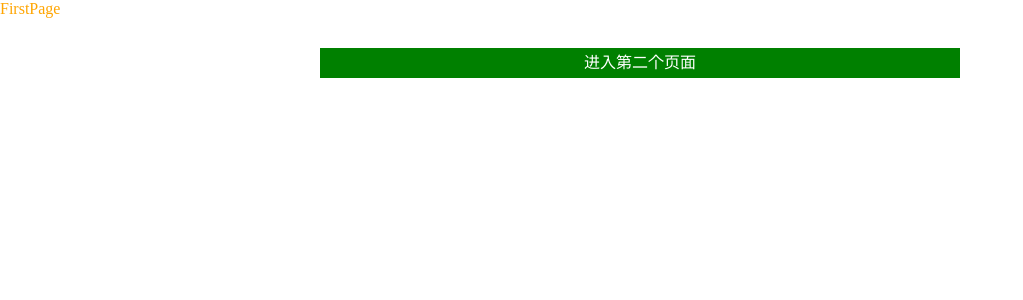
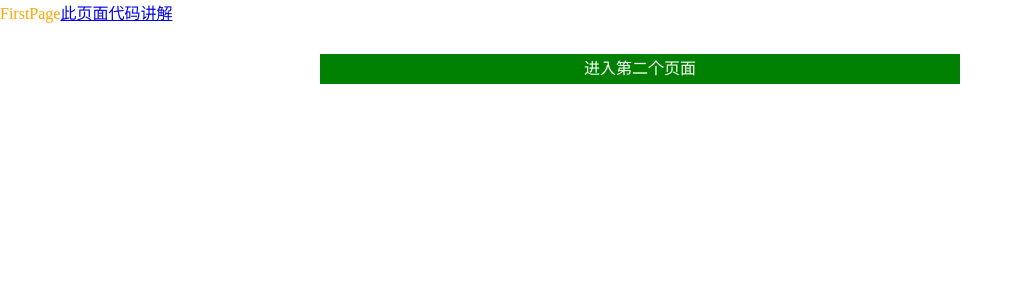
Before and after one commit to LiJinShi/wechat_back_vue, a Vue app: page /first in a window 1280 px wide. Shown: the top 300 px of the page, without its empty margins (0-1023 px from the left). Built offline with nearby package versions, Linux system fonts and the light colour scheme.

Commit message:
博客完善

```diff
--- a/package.json
+++ b/package.json
@@ -10,7 +10,6 @@
     "build": "node build/build.js"
   },
   "dependencies": {
-    "mint-ui": "^2.2.10",
     "vue": "^2.5.2",
     "vue-router": "^3.0.1"
   },
--- a/src/page/first.vue
+++ b/src/page/first.vue
@@ -1,6 +1,7 @@
 <template lang="html">
   <div class="">
     <span class="pageT">FirstPage</span>
+    <a href="http://www.cnblogs.com/buerjj/p/7868739.html">此页面代码讲解</a>
 
     <div class="goTwopage" @click="goTwopageClick()">
       进入第二个页面
--- a/src/page/two.vue
+++ b/src/page/two.vue
@@ -1,7 +1,7 @@
 <template lang="html">
   <div class="">
     <span>TwoPage</span>
-
+    <a href="http://www.cnblogs.com/buerjj/p/7868739.html">此页面代码讲解</a>
     <input class="input-t" type="text" placeholder='任意输入...'>
 
     <div class="div-click" @click="divClick()">
```
